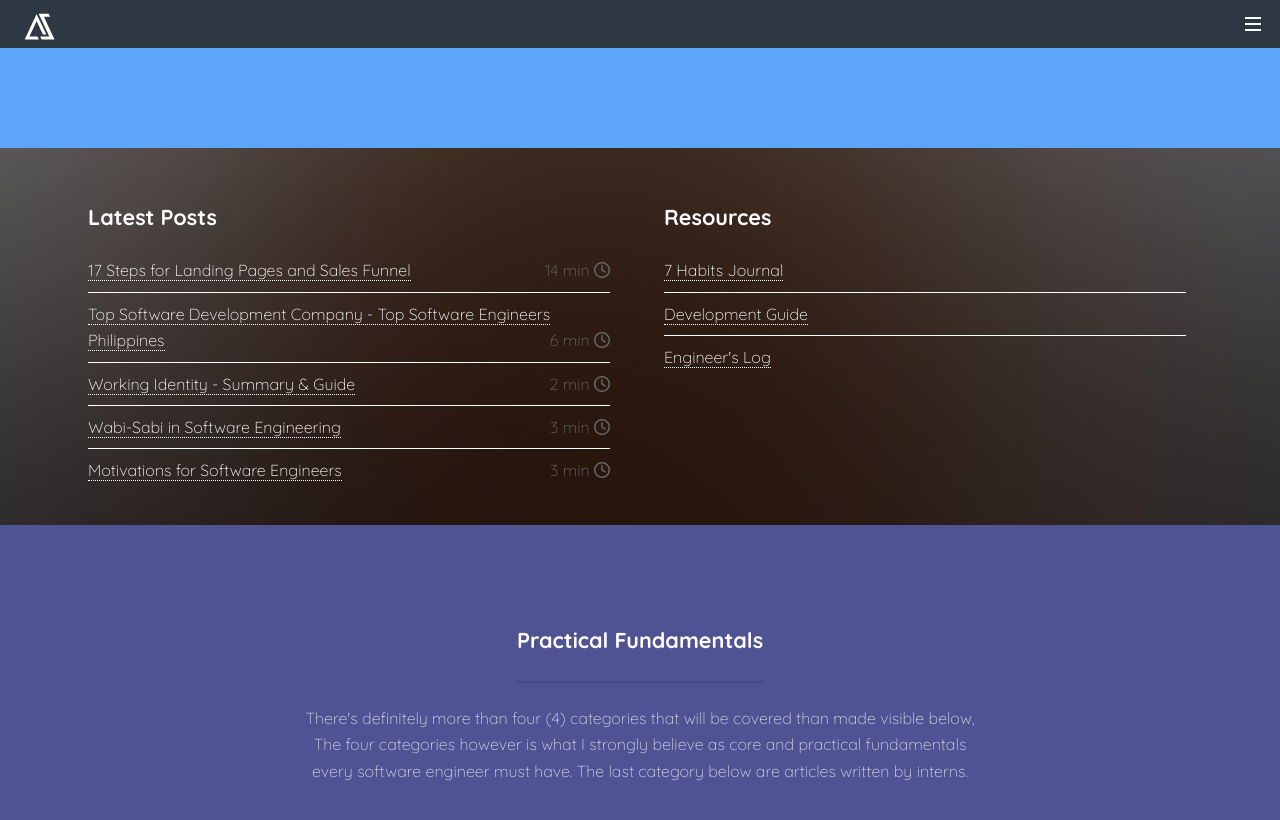
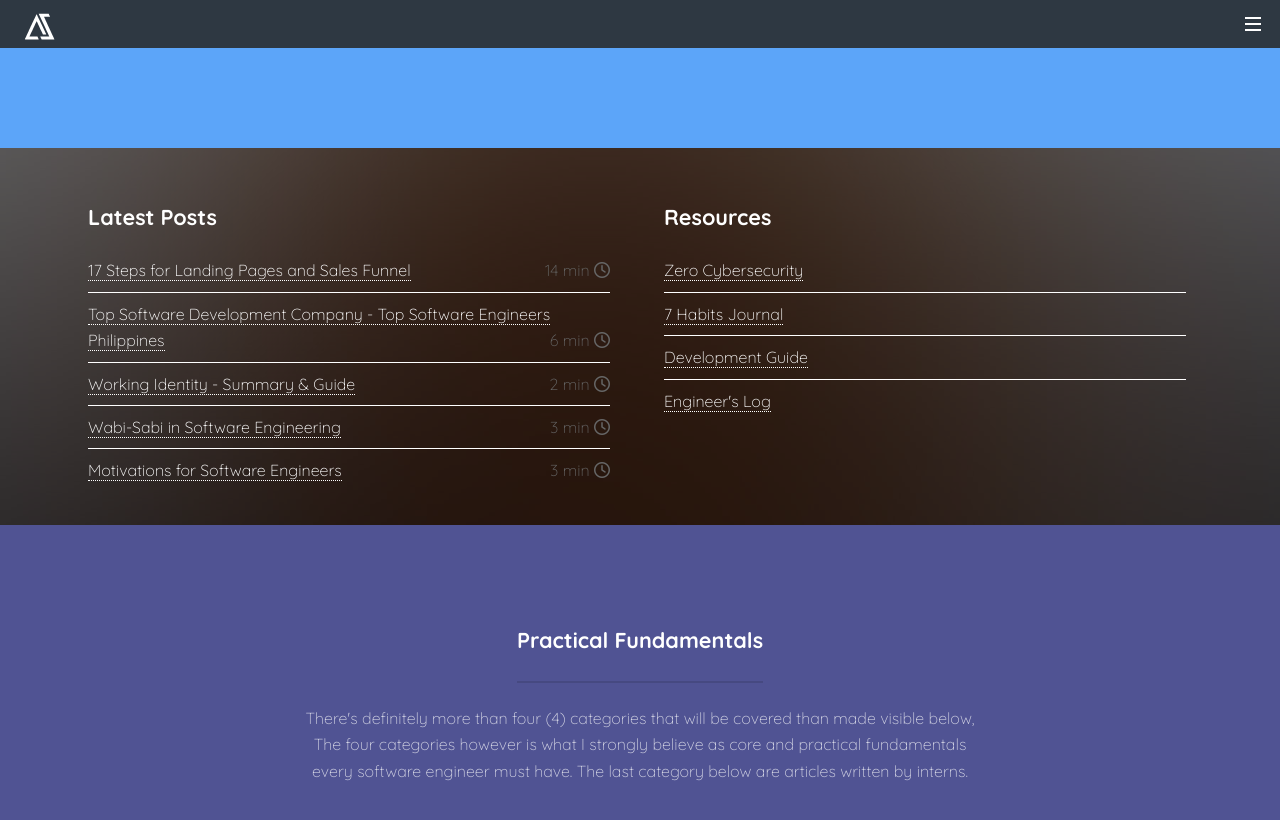
Before and after one commit to ardiesan/ardiesan.github.io, a Jekyll site: the page built from index.html, in a window 1280 px wide and 900 px high, scrolled down 1242 px. Shown: the top 820 px of the window. Built offline with Jekyll 4.4.1, drawn with Linux system fonts in a browser that asks for light colours.

Commit message:
Added the zero info dump

```diff
--- a/index.html
+++ b/index.html
@@ -80,9 +80,10 @@ layout: landing
   					<div class="6u 12u$(medium) pr-2">
               <h2>Resources</h2>
               <ul class="alt">
-                <li><a href="{{ site.baseurl  }}/7-habits-journal">7 Habits Journal</a></li>
-                <li><a href="{{ site.baseurl  }}/development-guide">Development Guide</a></li>
-                <li><a href="{{ site.baseurl  }}/engineers-log">Engineer's Log</a></li>
+                <li><a href="{{ site.baseurl }}/zero">Zero Cybersecurity</a></li>
+                <li><a href="{{ site.baseurl }}/7-habits-journal">7 Habits Journal</a></li>
+                <li><a href="{{ site.baseurl }}/development-guide">Development Guide</a></li>
+                <li><a href="{{ site.baseurl }}/engineers-log">Engineer's Log</a></li>
               {% for post in site.posts limit:0 %}
                 {% if post.tags contains "development guide" %}
                 <li>
```
